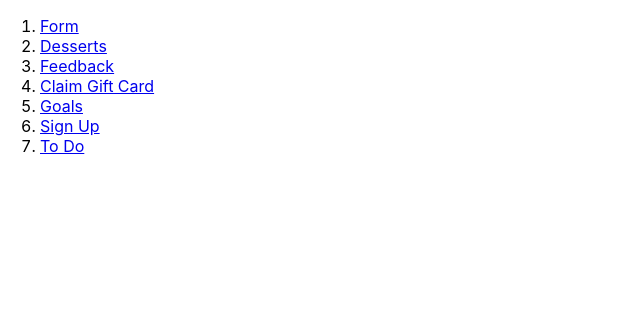
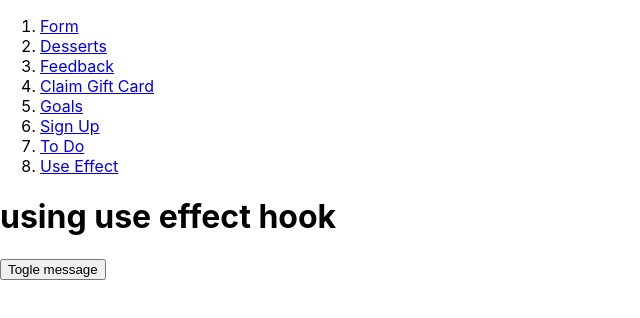
Before and after one commit to ArunInnovationLab/firstapp, a React (Create React App) app: page /side-effect in a window 1280 px wide. Shown: the top 318 px of the page, without its empty margins (0-640 px from the left). Built offline with nearby package versions, Linux system fonts and the light colour scheme.

Commit message:
side effect

```diff
--- a/src/App.js
+++ b/src/App.js
@@ -7,6 +7,7 @@ import GiftcardPage from "./components/GiftcardPage";
 import DisplayDessertsList from "./components/DessertsList";
 import ToDos from "./components/ToDos";
 import { BrowserRouter as Router, Routes, Route, Link } from "react-router-dom";
+import SideEffect from "./components/SideEffect";
 
 function App() {
   return (
@@ -48,6 +49,9 @@ function App() {
             <li>
               <Link to="/to-do">To Do</Link>
             </li>
+            <li>
+              <Link to="side-effect"> Use Effect</Link>
+            </li>
           </ol>
         </nav>
 
@@ -60,6 +64,7 @@ function App() {
             <Route path="/goals" element={<Goals />} />
             <Route path="/sign-up" element={<SignUp />} />
             <Route path="/to-do" element={<ToDos />} />
+            <Route path="/side-effect" element={<SideEffect />} />
           </Routes>
         </main>
       </div>
--- /dev/null
+++ b/src/components/SideEffect.js
@@ -0,0 +1,25 @@
+import React, { useEffect, useState } from "react";
+
+const SideEffect = () => {
+  const [toggle, setToggle] = useState(false);
+
+  const clickHandler = () => {
+    setToggle(!toggle);
+  };
+
+  useEffect(() => {
+    document.title = toggle
+      ? "welcome to litle lemon "
+      : "using the use effect hook";
+  },[toggle]);
+  return (
+    <div>
+      <h1>using use effect hook</h1>
+      <button onClick={clickHandler}>Togle message</button>
+
+      {toggle && <h2>welcome to little lemon</h2>}
+    </div>
+  );
+};
+
+export default SideEffect;
```
